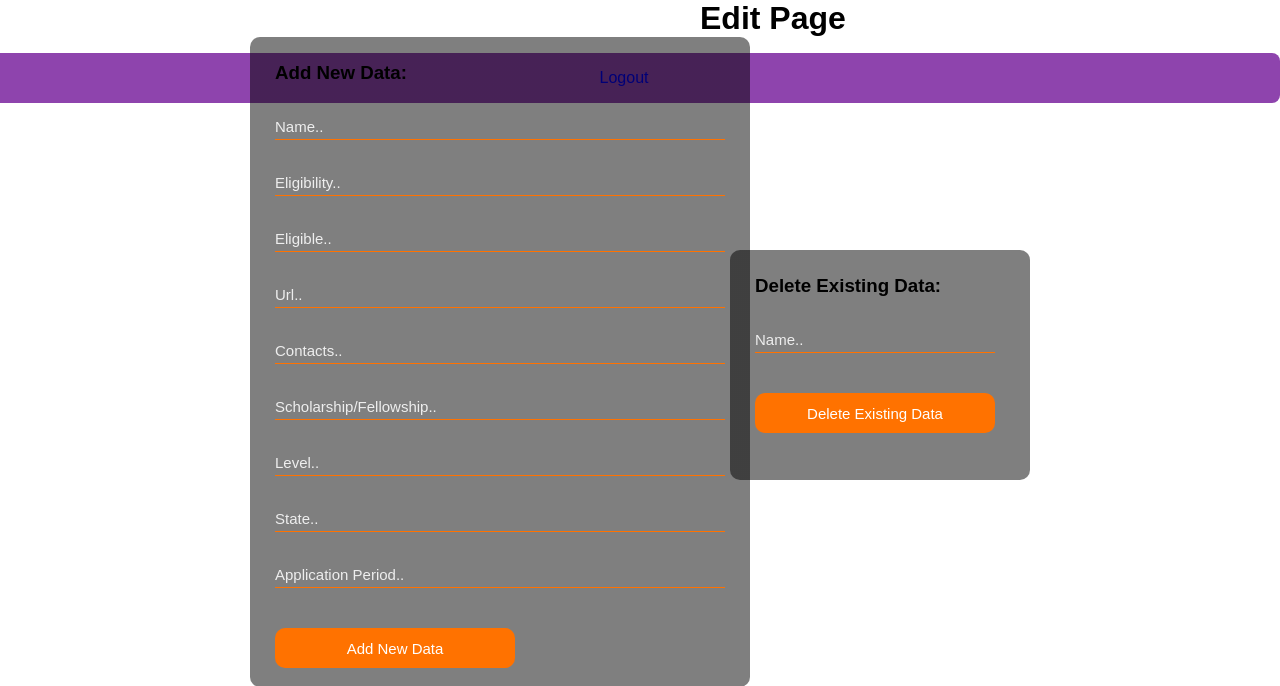
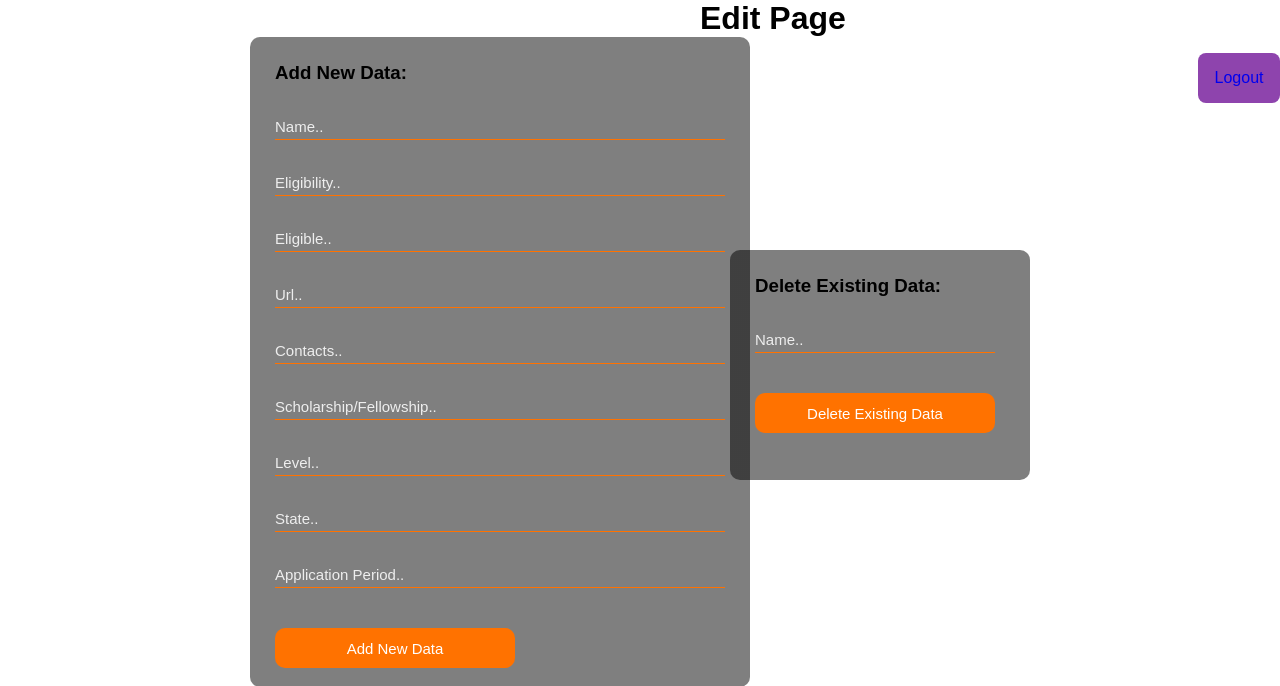
Before and after one commit to Manoj5A3/Scholarship-and-Fellowship, a Django app: page /edit/ in a window 1280 px wide. Shown: the top 686 px of the page. Run offline with Django 5.2, Linux system fonts and the light colour scheme; a user stored in the database is signed in.

Commit message:
Update edit.css

```diff
--- a/authentication/static/css/edit.css
+++ b/authentication/static/css/edit.css
@@ -18,7 +18,7 @@ h1{
         margin-top: 1rem;
         display: block;
         float: right;
-    width: 100%;
+        width: 50px;
         background-color: #8e44ad;
     }
 
@@ -26,7 +26,6 @@ h1{
         background-color: #2c3e50;
         color: #fff;
     }
-
 .form{
     width: 250px;
     height: 350px;
```
Lines whose indentation alone changed are shown as unchanged.
